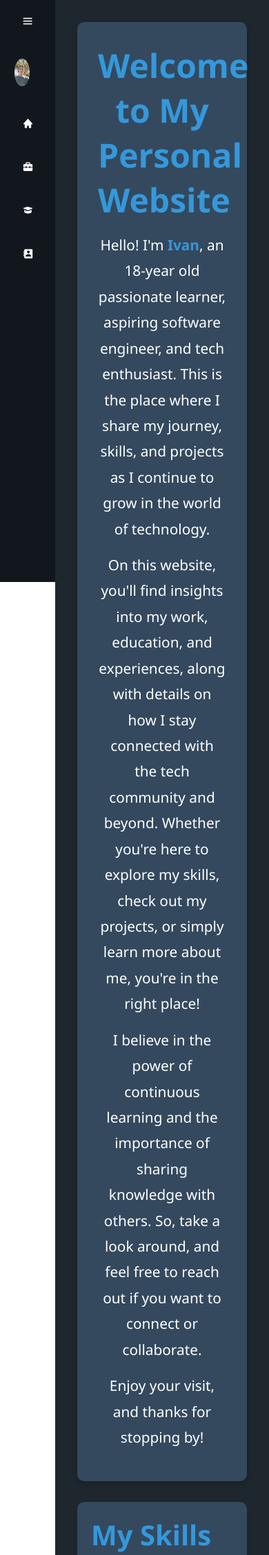
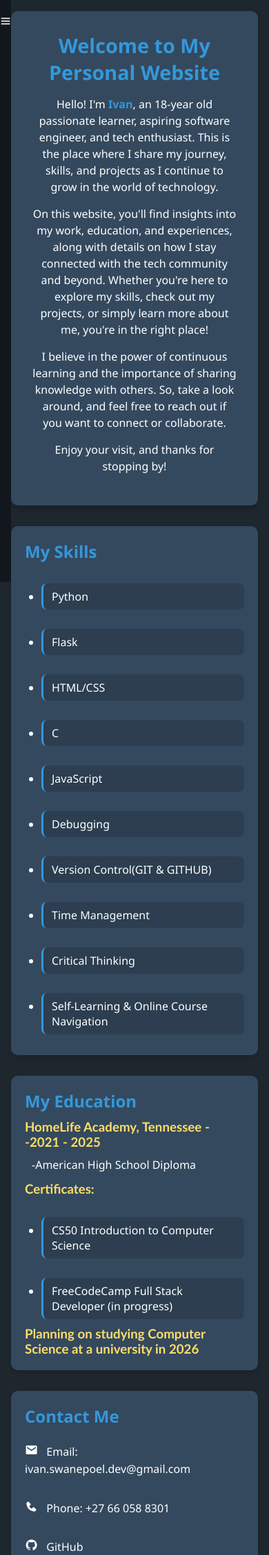
Before and after one commit to Nerf-Ivan/Personal-Website, a Flask app: page / in a window 390 px wide. Shown: the top 2255 px of the page at 69% size. Run offline with Flask 3, Linux system fonts and the light colour scheme; parts of the project's set-up code (start-up, migrations or seed data) failed here and were passed over.

Commit message:
mobile UI fixed

```diff
--- a/static/style.css
+++ b/static/style.css
@@ -396,3 +396,190 @@ button[type="submit"]:active {
     transform: translateY(0);
     box-shadow: 0 2px 4px rgba(0, 0, 0, 0.2);
 }
+@media screen and (max-width: 768px) {
+    /* Sidebar adjustments for mobile */
+    .sidebar {
+        width: 60px; /* Smaller width on mobile */
+        padding: 0.2rem 0.5rem;
+        z-index: 100; /* Ensure sidebar stays on top */
+    }
+
+    .sidebar.active {
+        width: 200px; /* Smaller expanded width on mobile */
+    }
+
+    .sidebar.active ~ .main-content {
+        left: 200px;
+        width: calc(100% - 200px);
+    }
+
+    /* Main content adjustments */
+    .main-content {
+        left: 60px;
+        width: calc(100% - 60px);
+        padding: 1rem; /* Smaller padding on mobile */
+    }
+
+    /* Typography adjustments */
+    #home h1 {
+        font-size: 2rem; /* Smaller headline on mobile */
+    }
+
+    #home p {
+        font-size: 1rem;
+        line-height: 1.5;
+    }
+
+    section h1, section h2 {
+        font-size: 1.8rem;
+    }
+
+    section p {
+        font-size: 1rem;
+    }
+
+    section ul li {
+        font-size: 1rem;
+        padding: 8px 12px;
+    }
+
+    /* Handle collapsed sidebar state better on mobile */
+    .sidebar.active #btn {
+        left: 80%; /* Adjust position of menu button */
+    }
+
+    /* Improve form display on mobile */
+    form {
+        padding: 1rem;
+        margin: 1rem 0;
+        width: 100%;
+    }
+
+    .form-group input,
+    .form-group textarea {
+        padding: 0.6rem;
+        font-size: 1rem;
+    }
+
+    button[type="submit"] {
+        padding: 0.8rem;
+        font-size: 1rem;
+    }
+}
+
+/* Extra small devices (phones, 480px and down) */
+@media screen and (max-width: 480px) {
+    /* Make sidebar toggle hide completely or show as overlay */
+    .sidebar {
+        width: 0; /* Hidden by default on very small screens */
+        overflow: hidden;
+    }
+
+    .sidebar.active {
+        width: 200px;
+        box-shadow: 0 0 15px rgba(0, 0, 0, 0.5); /* Add shadow to overlay */
+    }
+
+    /* When sidebar is hidden, content takes full width */
+    .main-content {
+        left: 0;
+        width: 100%;
+    }
+
+    .sidebar.active ~ .main-content {
+        opacity: 0.8; /* Dim the main content when sidebar is open */
+    }
+
+    /* Add a persistent small menu button that stays visible */
+    .mobile-menu-toggle {
+        display: block;
+        position: fixed;
+        top: 10px;
+        left: 10px;
+        background-color: #12171e;
+        color: white;
+        border-radius: 50%;
+        width: 40px;
+        height: 40px;
+        text-align: center;
+        line-height: 40px;
+        z-index: 101;
+        cursor: pointer;
+    }
+
+    /* Further reduce font sizes */
+    #home h1 {
+        font-size: 1.8rem;
+    }
+
+    section h2 {
+        font-size: 1.5rem;
+    }
+
+    /* Stack list items vertically */
+    section ul {
+        display: flex;
+        flex-direction: column;
+        gap: 8px;
+    }
+
+    /* Contact links should be more tappable */
+    #contact p {
+        margin: 15px 0;
+    }
+
+    #contact p a {
+        padding: 8px 0;
+        display: inline-block;
+    }
+
+    /* Improve form elements spacing */
+    .form-group {
+        margin-bottom: 1rem;
+    }
+}
+
+/* Fix for touch devices */
+@media (hover: none) {
+    .sidebar ul li:hover .tooltip {
+        opacity: 0; /* Hide tooltips on touch devices */
+    }
+
+    section ul li:hover {
+        transform: none; /* Remove hover animations on touch devices */
+    }
+}
+
+/* Fixed positioning for mobile menu button */
+.mobile-menu-toggle {
+    display: none; /* Hidden by default, shown in media query */
+}
+
+/* Add a close button for the mobile sidebar */
+.sidebar-close {
+    position: absolute;
+    top: 10px;
+    right: 10px;
+    color: white;
+    font-size: 1.5rem;
+    cursor: pointer;
+    display: none;
+}
+
+@media screen and (max-width: 480px) {
+    .sidebar-close {
+        display: block;
+    }
+}
+
+/* Adjust user section for better mobile display */
+@media screen and (max-width: 768px) {
+    .sidebar.active .user-img {
+        width: 50px;
+        height: 50px;
+    }
+
+    .user p {
+        font-size: 0.9rem;
+    }
+}
--- a/templates/index.html
+++ b/templates/index.html
@@ -16,6 +16,9 @@
                 <span>Ivan Personal</span>
             </div>
             <i class="bx bx-menu" id="btn"></i>
+        </div>
+        <div class="sidebar-close">
+            <i class="bx bx-x"></i>
         </div>
         <div class="user">
             <img src="/static/ivanfotowebsite.jpg" alt="Ivan photo" class="user-img">
@@ -159,12 +162,51 @@
      </div>
 
 </body>
+<div class="mobile-menu-toggle">
+    <i class="bx bx-menu"></i>
+</div>
+
 <script>
+document.addEventListener('DOMContentLoaded', function() {
     let btn = document.querySelector('#btn');
     let sidebar = document.querySelector('.sidebar');
+    let mobileMenuToggle = document.querySelector('.mobile-menu-toggle');
+    let sidebarClose = document.querySelector('.sidebar-close');
 
-    btn.onclick = function(){
+    // Original sidebar toggle
+    btn.onclick = function() {
         sidebar.classList.toggle('active');
     };
+
+    // Mobile menu toggle button
+    mobileMenuToggle.onclick = function() {
+        sidebar.classList.add('active');
+    };
+
+    // Close button for mobile
+    sidebarClose.onclick = function() {
+        sidebar.classList.remove('active');
+    };
+
+    // Close sidebar when clicking outside on mobile
+    document.addEventListener('click', function(event) {
+        const isSmallScreen = window.innerWidth <= 480;
+        const clickedInsideSidebar = sidebar.contains(event.target);
+        const clickedOnToggle = mobileMenuToggle.contains(event.target);
+        const clickedOnBtn = btn.contains(event.target);
+
+        if (isSmallScreen && sidebar.classList.contains('active') &&
+            !clickedInsideSidebar && !clickedOnToggle && !clickedOnBtn) {
+            sidebar.classList.remove('active');
+        }
+    });
+
+    // Handle window resize
+    window.addEventListener('resize', function() {
+        if (window.innerWidth > 480 && sidebar.classList.contains('active') === false) {
+            sidebar.style.width = '80px'; // Ensure sidebar is visible on larger screens
+        }
+    });
+});
 </script>
 </html>
```
